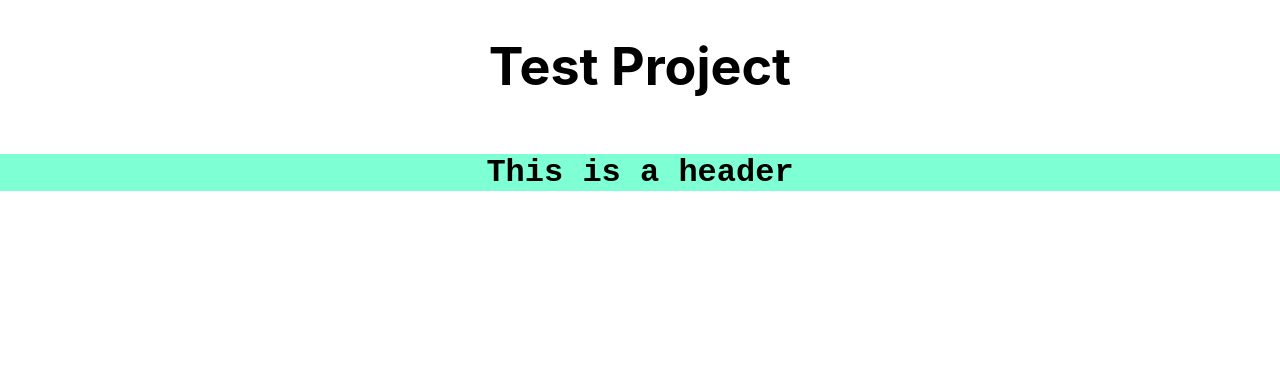
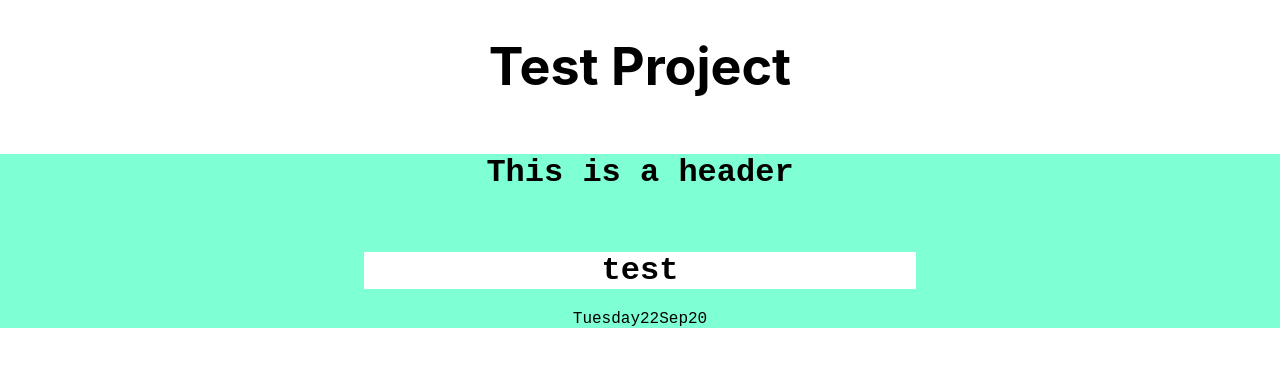
Before and after one commit to imadcollin/mpya-preboarding, a React (Create React App) app: page / in a window 1280 px wide. Shown: the top 366 px of the page. Built offline with nearby package versions, Linux system fonts and the light colour scheme.

Commit message:
Replace datetime with momentjs

```diff
--- a/src/Components/header-component/header.js
+++ b/src/Components/header-component/header.js
@@ -1,15 +1,37 @@
-import React, { Component } from 'react';
+import React, { Component } from "react";
 import "./header.css";
+import Moment from "react-moment";
+import Container from '@material-ui/core/Container';
+
 class Header extends Component {
+  render() {
+    const date = new Date();
 
-	render() {
-		return (
-			<div className="header-style">
-				<h1>This is a header</h1>
-			</div>
+    return (
+      <div className="header-style">
+        <h1>This is a header</h1>
 
-		);
-	}
+        <br />
+        <Container maxWidth="sm">
+
+          <h1 style={{ color: "black", backgroundColor: "#fff" }}>test</h1>
+
+          <span className="today">
+            <Moment format="dddd">{this.props.dateToFormat}</Moment>
+          </span>
+          <span className="day">
+            <Moment format="DD">{this.props.dateToFormat}</Moment>
+          </span>
+          <span className="month">
+            <Moment format="MMM">{this.props.dateToFormat}</Moment>
+          </span>
+          <span className="year">
+            <Moment format="YY">{this.props.dateToFormat}</Moment>
+          </span>
+        </Container>
+      </div>
+    );
+  }
 }
 
 export default Header;
```
Also changed, not shown: src/Util/Date-time.js (deleted, +0 -29 lines).
